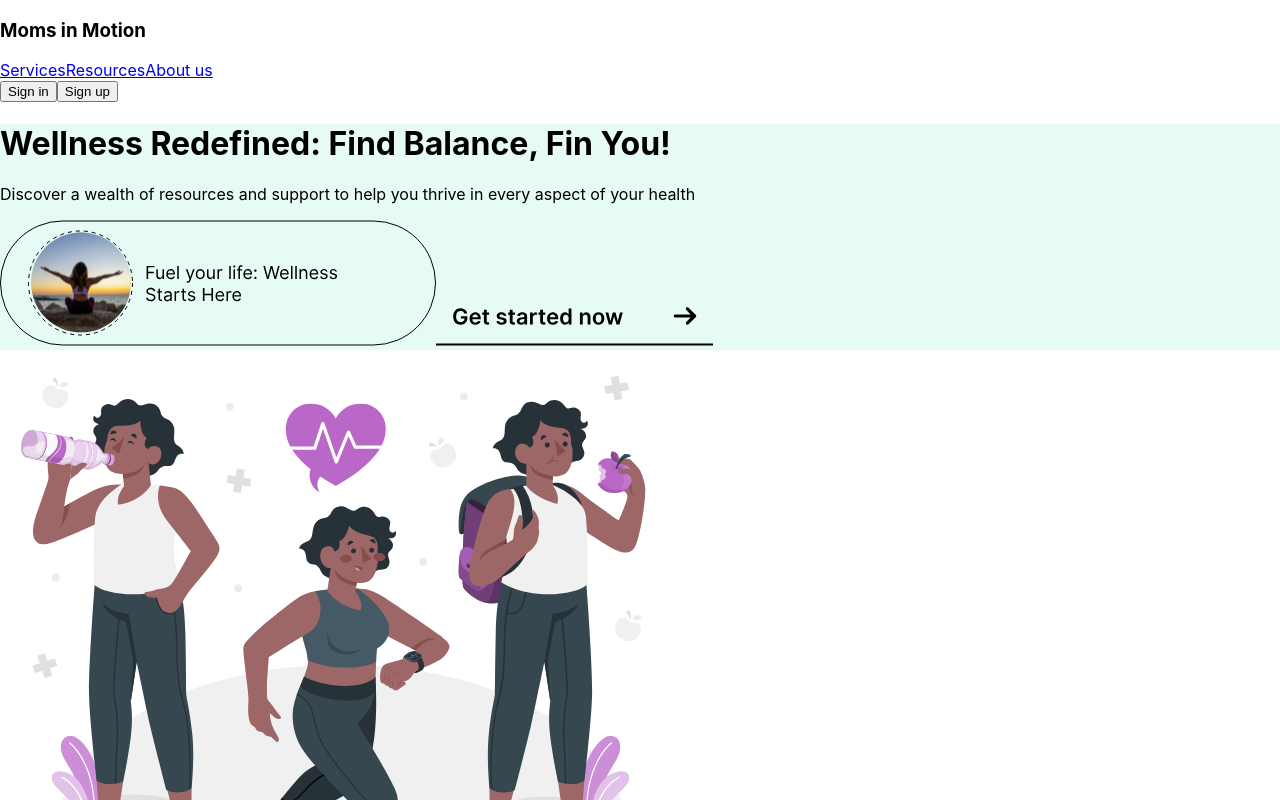
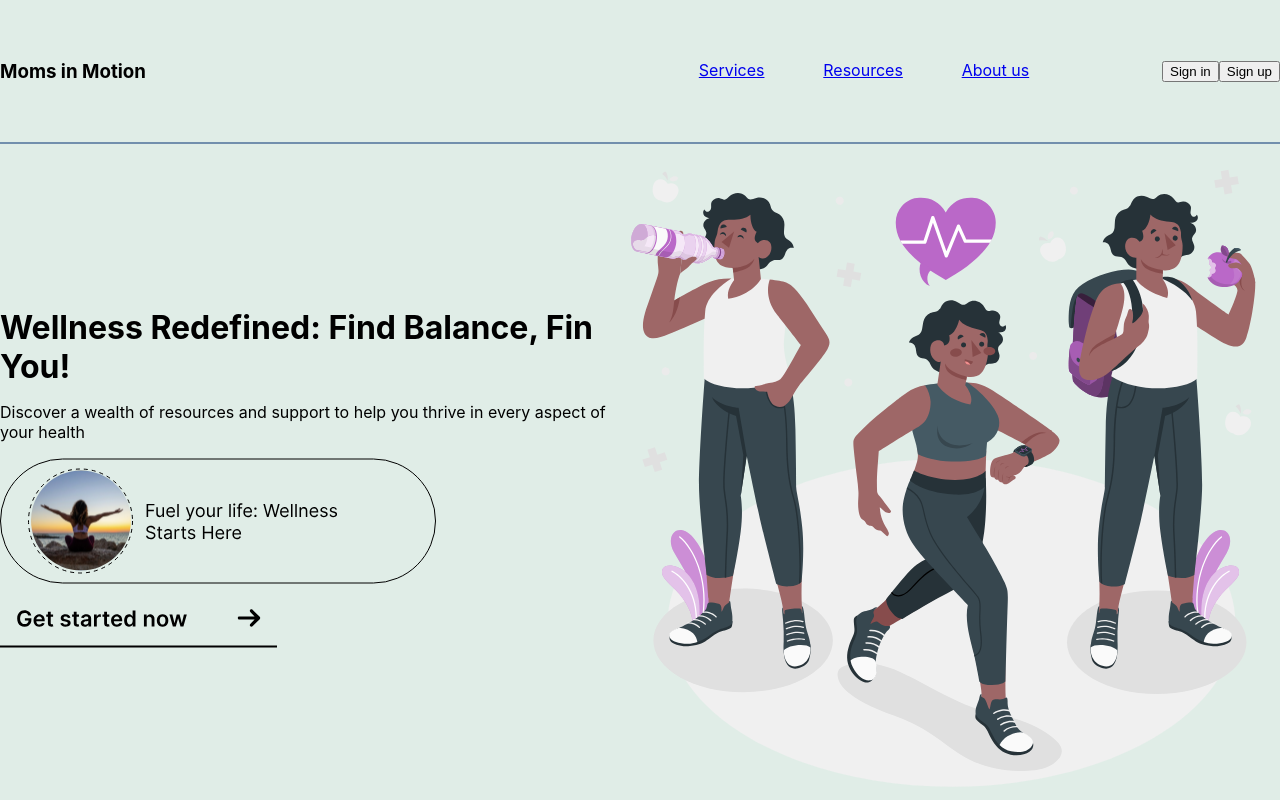
Before and after one commit to Walflower/fitmama, a React (Create React App) app: page / in a window 1280 px wide. Shown: the top 800 px of the page. Built offline with nearby package versions, Linux system fonts and the light colour scheme.

Commit message:
added background color and basic postioning

```diff
--- a/src/pages/Home/Home.jsx
+++ b/src/pages/Home/Home.jsx
@@ -26,7 +26,8 @@ export default function Home() {
       <header className={styles.header}>
         <h3>Moms in Motion</h3>
 
-        <nav>
+        <div className={styles.headerBox}>
+          <nav className={styles.navList}>
             <NavLink>Services</NavLink>
             <NavLink>Resources</NavLink>
 
@@ -37,12 +38,15 @@ export default function Home() {
             <button>Sign in</button>
             <button>Sign up</button>
           </div>
+        </div>
       </header>
 
-      <main>
+      <main className={styles.main}>
         <div className={styles.hero}>
           <div>
-            <h1>Wellness Redefined: Find Balance, Fin You!</h1>
+            <h1 className={styles.heroTitle}>
+              Wellness Redefined: Find Balance, Fin You!
+            </h1>
             <p>
               Discover a wealth of resources and support to help you thrive in
               every aspect of your health
--- a/src/pages/Home/Home.module.css
+++ b/src/pages/Home/Home.module.css
@@ -1,3 +1,33 @@
-.hero {
-  background: #e6faf6;
+.header {
+  background: #e0ede7;
+  display: flex;
+  align-items: center;
+  justify-content: space-between;
+
+  height: 142px;
+  border-bottom: 2px solid #728fad;
 }
+
+.headerBox {
+  display: flex;
+  width: 50%;
+  justify-content: space-between;
+}
+
+.navList {
+  display: flex;
+  justify-content: space-evenly;
+  width: 70%;
+}
+
+.main {
+  background: #e0ede7;
+  display: flex;
+  align-items: center;
+}
+/* .hero {
+  background: #e0ede7;
+} */
+.heroTitle {
+  margin: 0;
+}
```
Lines whose indentation alone changed are shown as unchanged.
